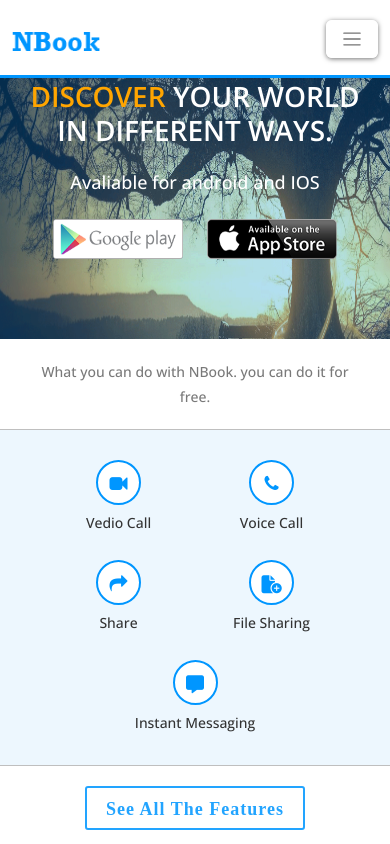
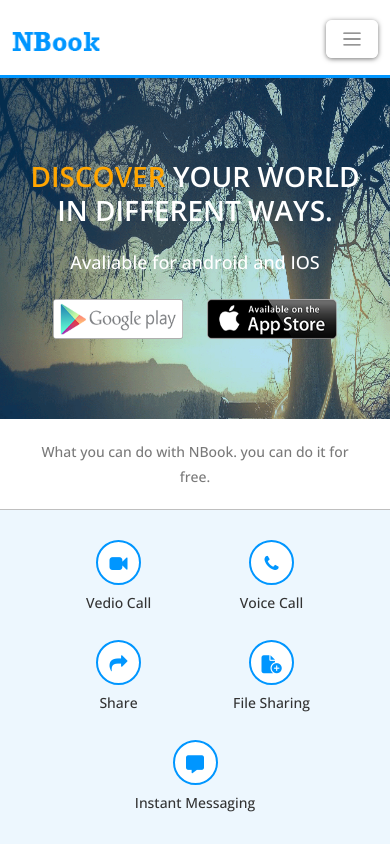
Before and after one commit to ahmedrahin/NBook, a plain HTML site: page index.html in a window 390 px wide. Shown: the top 844 px of the page. Drawn offline with nearby package versions, Linux system fonts and the light colour scheme; a script that the page names is missing; a web font is replaced by a local one.

Commit message:
Update style.css

```diff
--- a/css/style.css
+++ b/css/style.css
@@ -976,7 +976,7 @@
     .navbar-nav .nav-item .nav-link {padding: 10px;font-size: 14px;text-align: center;width: 50%; margin: auto;}
     .btn-singup  {width: 60%; margin: auto;margin-top: 20px;}
 
-    .banner {padding: 80px 0;}
+    .banner {padding: 160px 0 80px;}
     .banner h1 {text-align: center;}
     .banner h4 {margin: 25px 0;text-align: center;}
     .banner ul {text-align: center;}
```
